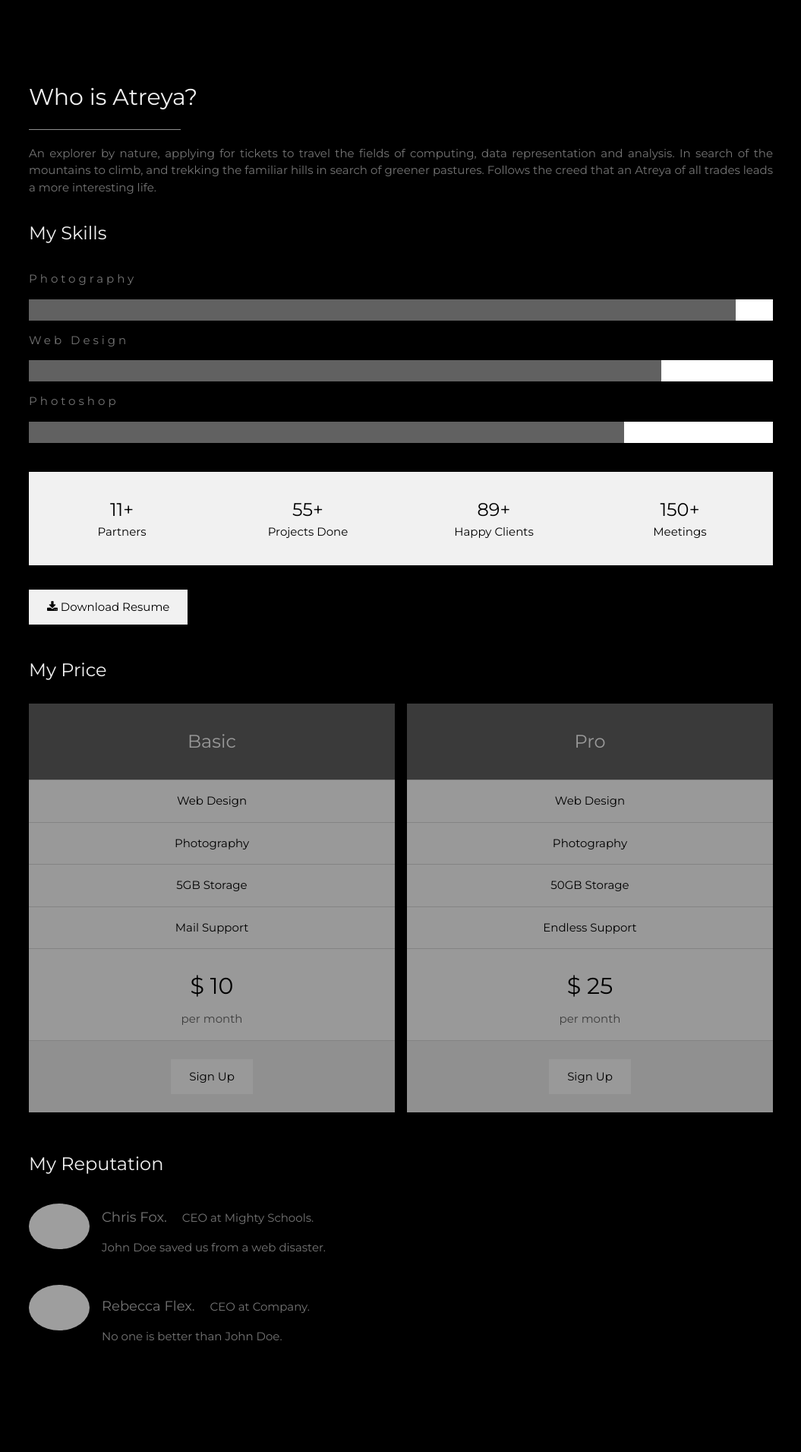
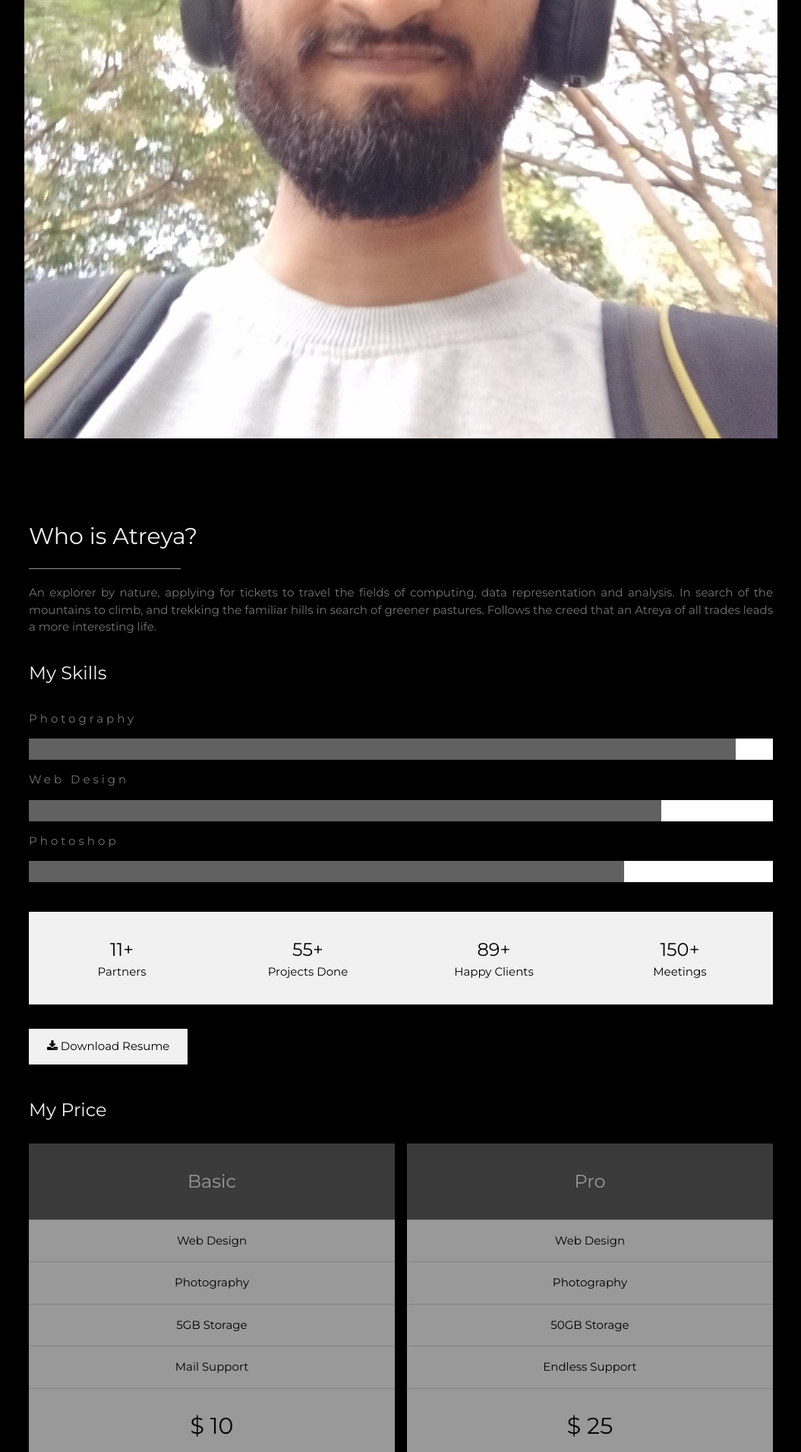
Before and after one commit to TestSubject8/djano-website, a Flask app: page / in a window 1280 px wide. Shown: the part 948-2859 px from the top of the page at 76% size, without its empty margins (172-1227 px from the left). Run offline with Flask 2, Linux system fonts and the light colour scheme; grey boxes are pictures that could not be loaded.

Commit message:
added picture

```diff
--- a/templates/content-body.html
+++ b/templates/content-body.html
@@ -4,7 +4,7 @@
   <header class="w3-container w3-padding-32 w3-center w3-black" id="home">
     <h1 class="w3-jumbo"><span class="w3-hide-small">I'm</span> Atreya.</h1>
     <p>Photographer and Engineer</p>
-    <img src="/w3images/man_smoke.jpg" alt="boy" class="w3-image" width="992" height="1108">
+    <img src="/w3images/face.jpg" alt="boy" class="w3-image" width="992" height="1108">
   </header>
 
   <!-- About Section -->
```
Also changed, not shown: static/w3images/face.jpg (added).
